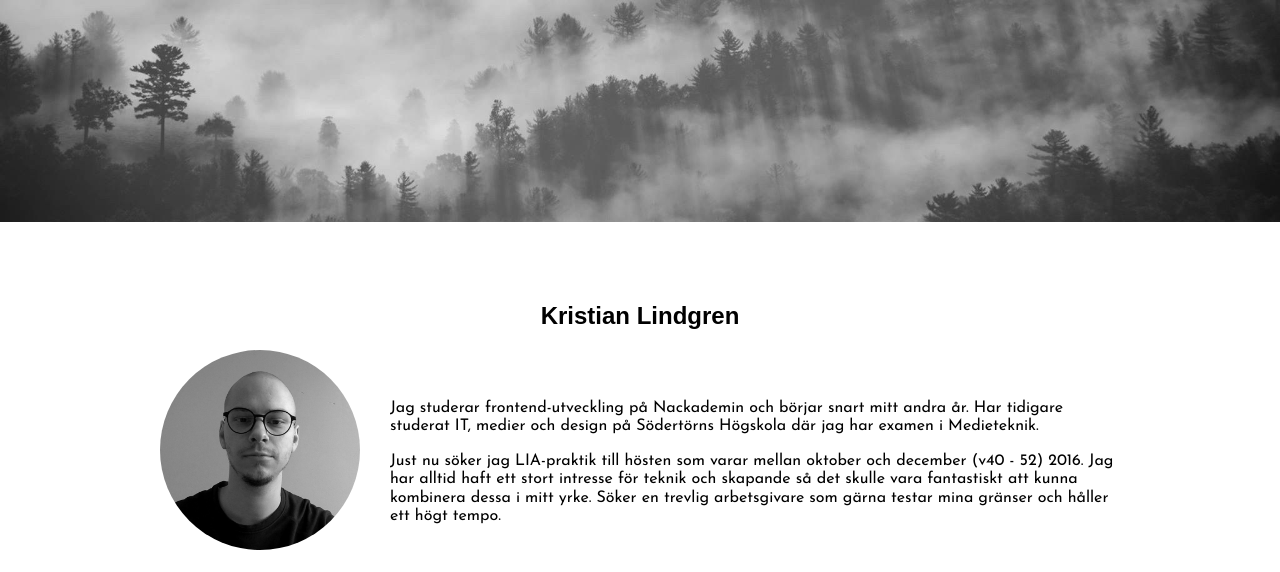
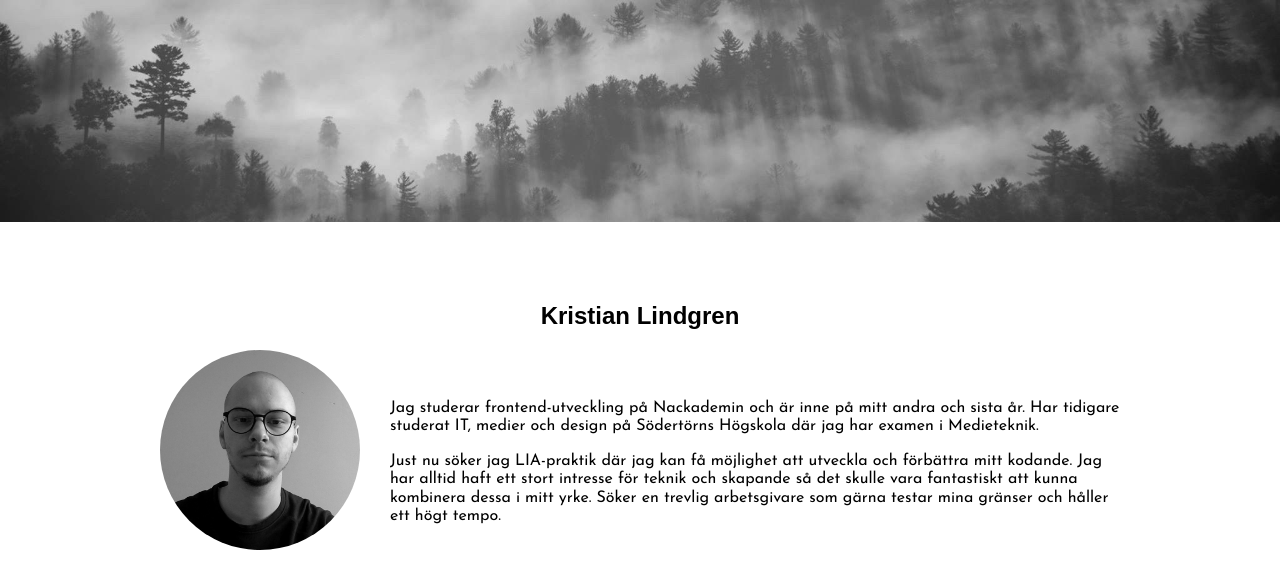
Before and after one commit to lindgrenk/portfolio, a website: page index.html in a window 1280 px wide. Shown: the part 228-800 px from the top of the page. Drawn offline with Linux system fonts and the light colour scheme; a web font is replaced by a local one.

Commit message:
changed introduction text

```diff
--- a/index.html
+++ b/index.html
@@ -39,9 +39,9 @@
 			</div>
 
 			<div>
-				<p>Jag studerar frontend-utveckling på Nackademin och börjar snart mitt andra år. Har tidigare studerat IT, medier och design på Södertörns Högskola där jag har examen i Medieteknik.</p>
+				<p>Jag studerar frontend-utveckling på Nackademin och är inne på mitt andra och sista år. Har tidigare studerat IT, medier och design på Södertörns Högskola där jag har examen i Medieteknik.</p>
 
-				<p>Just nu söker jag LIA-praktik till hösten som varar mellan oktober och december (v40 - 52) 2016. Jag har alltid haft ett stort intresse för teknik och skapande så det skulle vara fantastiskt att kunna kombinera dessa i mitt yrke. Söker en trevlig arbetsgivare som gärna testar mina gränser och håller ett högt tempo.</p>
+				<p>Just nu söker jag LIA-praktik där jag kan få möjlighet att utveckla och förbättra mitt kodande. Jag har alltid haft ett stort intresse för teknik och skapande så det skulle vara fantastiskt att kunna kombinera dessa i mitt yrke. Söker en trevlig arbetsgivare som gärna testar mina gränser och håller ett högt tempo.</p>
 			</div>
 		</div>
 	</section>
```
